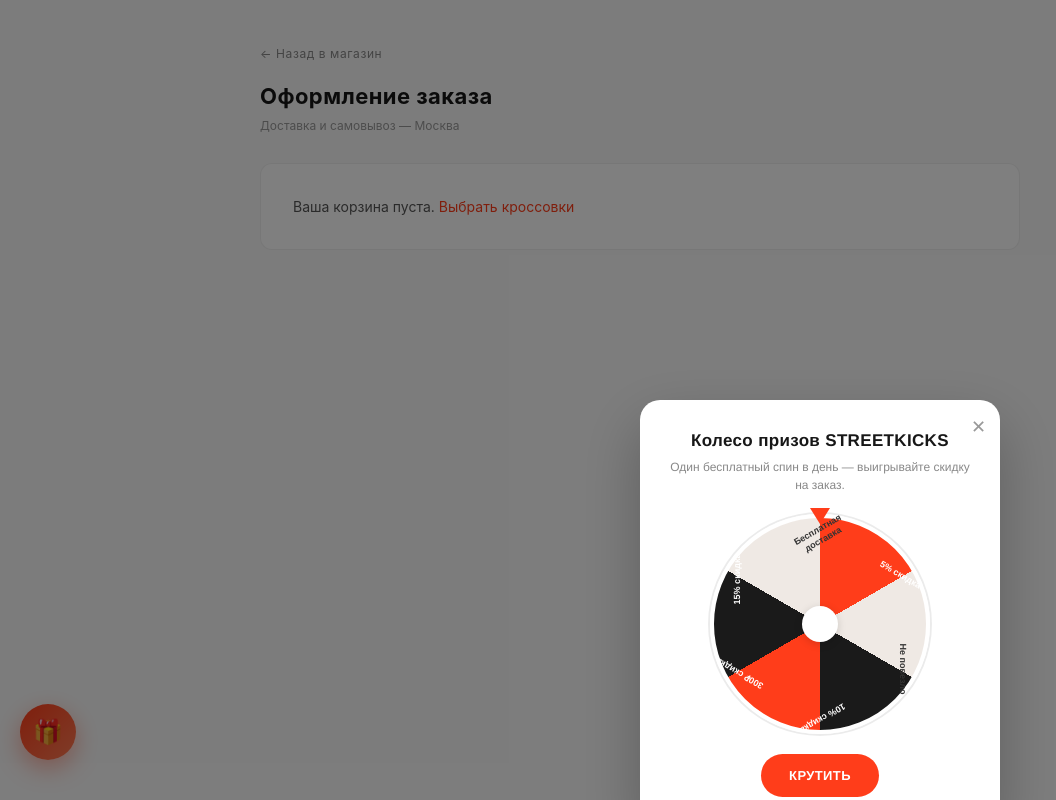
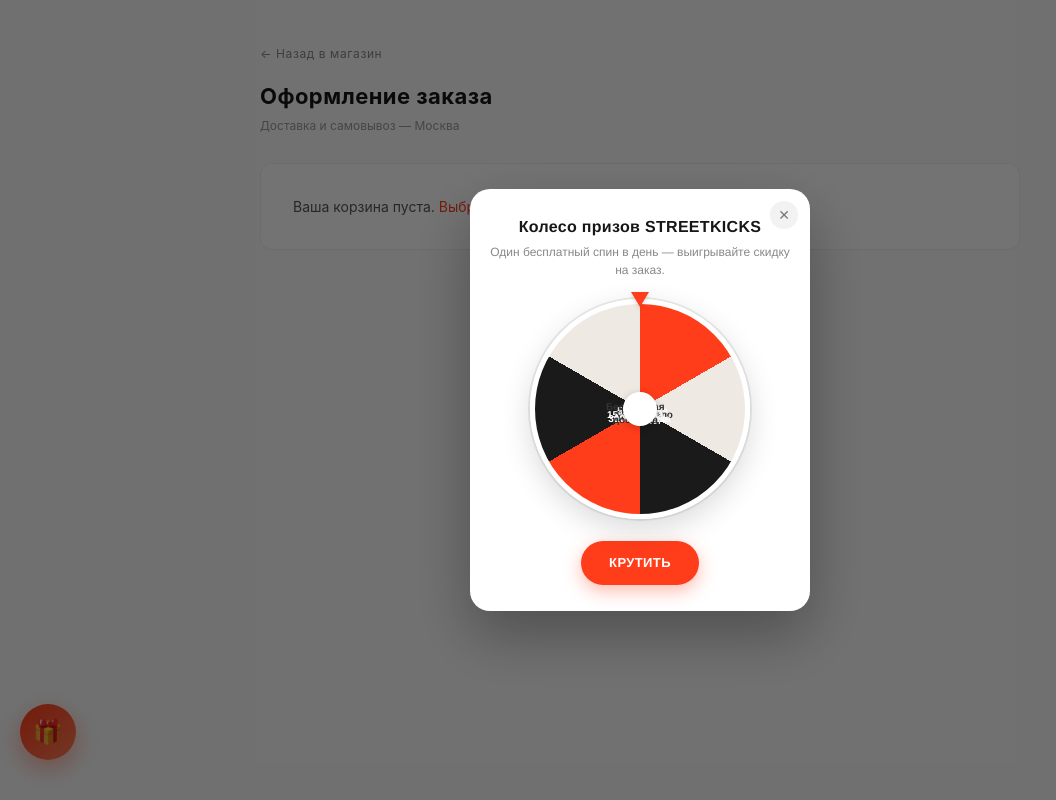
Before and after one commit to brightxam/streetkicks-store, a Next.js app: page /checkout in a window 1280 px wide. Both pictures are taken after a click on the button "Открыть игру-приз". Shown: the whole page, without its empty margins (0-1056 px from the left). Built offline with nearby package versions, Linux system fonts and the light colour scheme.

Commit message:
Add files via upload

```diff
--- a/src/components/LoyaltyGame.jsx
+++ b/src/components/LoyaltyGame.jsx
@@ -105,10 +105,31 @@
               style={{
                 position: "fixed",
                 inset: 0,
-                background: "rgba(0,0,0,0.5)",
+                background: "rgba(0,0,0,0.55)",
                 zIndex: 300,
               }}
             />
+            {/* Plain (non-animated) full-viewport flex wrapper handles centering.
+                Framer Motion takes exclusive ownership of the CSS `transform`
+                property on animated elements, so combining a manual
+                translate(-50%,-50%) centering hack with motion-driven
+                scale/y animations on the SAME element silently breaks the
+                centering (the element ends up offset by half its own size,
+                which is what was pushing this modal off-screen on mobile).
+                Centering the modal with flexbox on an uninvolved parent
+                sidesteps that conflict entirely. */}
+            <div
+              style={{
+                position: "fixed",
+                inset: 0,
+                zIndex: 301,
+                display: "flex",
+                alignItems: "center",
+                justifyContent: "center",
+                padding: "16px",
+                pointerEvents: "none",
+              }}
+            >
               <motion.div
                 key="loyalty-modal"
                 initial={{ opacity: 0, scale: 0.9, y: 20 }}
@@ -116,19 +137,18 @@
                 exit={{ opacity: 0, scale: 0.9, y: 20 }}
                 transition={{ type: "spring", stiffness: 320, damping: 28 }}
                 style={{
-                position: "fixed",
-                top: "50%",
-                left: "50%",
-                transform: "translate(-50%, -50%)",
-                zIndex: 301,
+                  pointerEvents: "auto",
                   background: "#fff",
                   borderRadius: "20px",
-                padding: "28px",
-                width: "min(360px, 92vw)",
+                  padding: "26px 20px",
+                  width: "min(340px, 100%)",
+                  maxHeight: "calc(100vh - 32px)",
+                  overflowY: "auto",
                   textAlign: "center",
                   fontFamily:
                     "'Helvetica Neue', Helvetica, Arial, sans-serif",
-                boxShadow: "0 24px 60px rgba(0,0,0,0.25)",
+                  boxShadow: "0 24px 60px rgba(0,0,0,0.3)",
+                  position: "relative",
                 }}
               >
                 <button
@@ -136,13 +156,17 @@
                   aria-label="Закрыть"
                   style={{
                     position: "absolute",
-                  top: "14px",
-                  right: "14px",
+                    top: "12px",
+                    right: "12px",
                     border: "none",
-                  background: "transparent",
-                  fontSize: "18px",
+                    background: "#f2f2f2",
+                    width: "28px",
+                    height: "28px",
+                    borderRadius: "50%",
+                    fontSize: "14px",
                     cursor: "pointer",
-                  color: "#999",
+                    color: "#777",
+                    lineHeight: 1,
                   }}
                 >
                   ✕
@@ -150,7 +174,7 @@
 
                 <h2
                   style={{
-                  fontSize: "17px",
+                    fontSize: "16px",
                     fontWeight: 800,
                     margin: "0 0 4px",
                     letterSpacing: "0.02em",
@@ -158,30 +182,31 @@
                 >
                   Колесо призов STREETKICKS
                 </h2>
-              <p style={{ fontSize: "12px", color: "#888", marginBottom: "20px" }}>
+                <p style={{ fontSize: "12px", color: "#888", margin: "0 0 20px" }}>
                   Один бесплатный спин в день — выигрывайте скидку на заказ.
                 </p>
 
                 <div
                   style={{
                     position: "relative",
-                  width: "220px",
-                  height: "220px",
-                  margin: "0 auto 20px",
+                    width: "min(220px, 62vw)",
+                    aspectRatio: "1 / 1",
+                    margin: "0 auto 22px",
                   }}
                 >
                   {/* Pointer */}
                   <div
                     style={{
                       position: "absolute",
-                    top: "-6px",
+                      top: "-7px",
                       left: "50%",
                       transform: "translateX(-50%)",
                       width: 0,
                       height: 0,
-                    borderLeft: "10px solid transparent",
-                    borderRight: "10px solid transparent",
-                    borderTop: `16px solid ${ACCENT}`,
+                      borderLeft: "9px solid transparent",
+                      borderRight: "9px solid transparent",
+                      borderTop: `15px solid ${ACCENT}`,
+                      filter: "drop-shadow(0 2px 2px rgba(0,0,0,0.15))",
                       zIndex: 2,
                     }}
                   />
@@ -189,12 +214,13 @@
                     animate={{ rotate: rotation }}
                     transition={{ duration: 3, ease: [0.17, 0.67, 0.32, 1.0] }}
                     style={{
-                    width: "220px",
-                    height: "220px",
+                      width: "100%",
+                      height: "100%",
                       borderRadius: "50%",
                       background: gradient,
-                    border: "4px solid #fff",
-                    boxShadow: "0 0 0 2px rgba(0,0,0,0.08)",
+                      border: "5px solid #fff",
+                      boxShadow:
+                        "0 0 0 2px rgba(0,0,0,0.08), 0 10px 30px rgba(0,0,0,0.15)",
                       position: "relative",
                     }}
                   >
@@ -207,15 +233,20 @@
                             position: "absolute",
                             top: "50%",
                             left: "50%",
-                          width: "90px",
+                            width: "72px",
+                            marginLeft: "-36px",
                             textAlign: "center",
-                          fontSize: "9px",
+                            fontSize: "10px",
                             fontWeight: 700,
                             color: p.color === "#efe9e4" ? "#333" : "#fff",
                             whiteSpace: "pre-line",
-                          transform: `rotate(${angle}deg) translate(0, -88px) rotate(0deg)`,
-                          transformOrigin: "top left",
-                          lineHeight: 1.2,
+                            // Rotate out to the segment, slide out along the
+                            // radius, then rotate BACK by the same amount so
+                            // the label itself always reads upright instead
+                            // of sideways/upside-down.
+                            transform: `rotate(${angle}deg) translate(0, -38%) rotate(${-angle}deg)`,
+                            transformOrigin: "center",
+                            lineHeight: 1.25,
                           }}
                         >
                           {p.label}
@@ -229,11 +260,11 @@
                       top: "50%",
                       left: "50%",
                       transform: "translate(-50%, -50%)",
-                    width: "36px",
-                    height: "36px",
+                      width: "34px",
+                      height: "34px",
                       borderRadius: "50%",
                       background: "#fff",
-                    boxShadow: "0 2px 8px rgba(0,0,0,0.15)",
+                      boxShadow: "0 2px 8px rgba(0,0,0,0.2)",
                       zIndex: 1,
                     }}
                   />
@@ -300,12 +331,16 @@
                       textTransform: "uppercase",
                       cursor: spinning ? "default" : "pointer",
                       opacity: spinning ? 0.6 : 1,
+                      boxShadow: spinning
+                        ? "none"
+                        : "0 6px 18px rgba(255,61,26,0.35)",
                     }}
                   >
                     {spinning ? "Крутим…" : "Крутить"}
                   </button>
                 )}
               </motion.div>
+            </div>
           </>
         )}
       </AnimatePresence>
```
Lines whose indentation alone changed are shown as unchanged.
